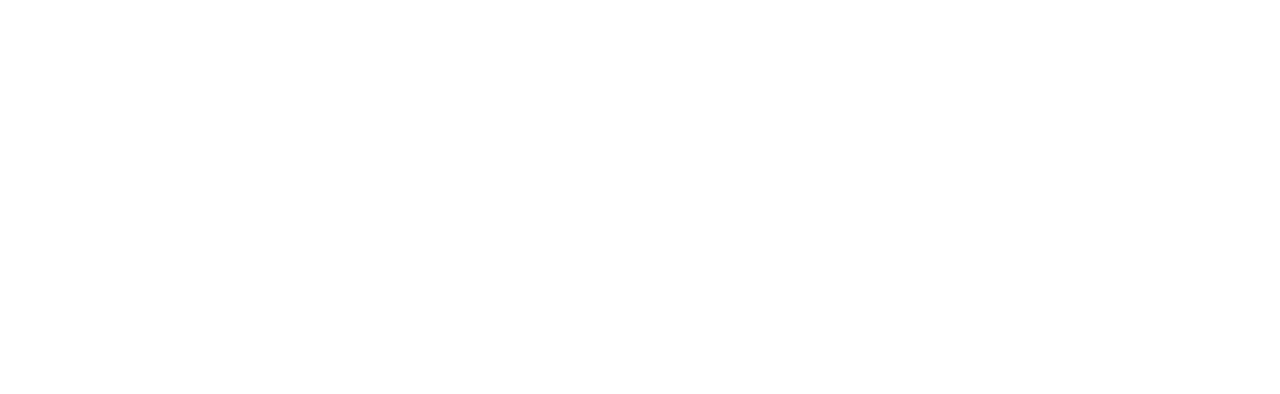
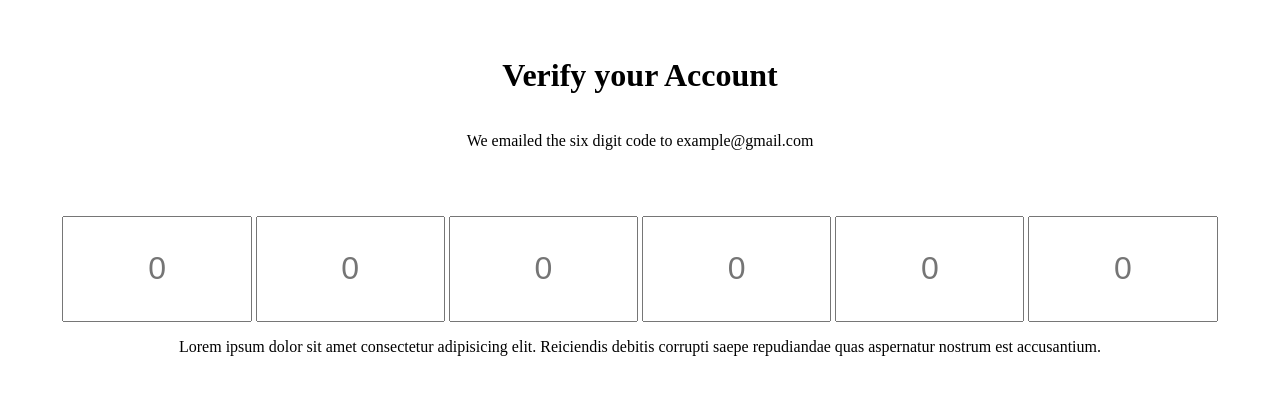
Before and after one commit to acciojob/OTP-somnath-choudhury, a website: page main.html in a window 1280 px wide. Drawn offline with Linux system fonts and the light colour scheme.

Commit message:
created a submission

```diff
--- a/main.html
+++ b/main.html
@@ -8,6 +8,20 @@
 
 <body>
 	<!-- the entire body must be written by student -->
+	<h1 id="verification_heading">Verify your Account</h1>
+
+    <p id="verification_subtext">We emailed the six digit code to example@gmail.com</p>
+
+    <div class="code-container">
+        <input id="code" type="text" maxlength="1" placeholder="0">
+        <input id="code" type="text" maxlength="1" placeholder="0">
+        <input id="code" type="text" maxlength="1" placeholder="0">
+        <input id="code" type="text" maxlength="1" placeholder="0">
+        <input id="code" type="text" maxlength="1" placeholder="0">
+        <input id="code" type="text" maxlength="1" placeholder="0">
+    </div>
+
+    <p>Lorem ipsum dolor sit amet consectetur adipisicing elit. Reiciendis debitis corrupti saepe repudiandae quas aspernatur nostrum est accusantium.</p>
     <script type="text/javascript" src="./script.js">
 </script>
 
--- a/script.js
+++ b/script.js
@@ -1 +1,23 @@
 //your JS code here. If required.
+const inputs = Array.from(document.querySelectorAll('.code-container input'));
+const codeContainer = document.querySelector('.code-container')
+
+codeContainer.addEventListener('keydown', (e) => {
+  const currentInput = e.target;
+  const currentIndex = inputs.indexOf(currentInput);
+
+  if (e.key === 'Backspace' && currentIndex > 0) {
+    e.preventDefault()
+    currentInput.value = '';
+    inputs[currentIndex - 1].focus();
+  }
+})
+
+codeContainer.addEventListener('input', (e) => {
+  const currentInput = e.target;
+  const currentIndex = inputs.indexOf(currentInput);
+
+  if (currentInput.value.length === currentInput.maxLength && currentIndex < inputs.length -1 ) {
+    inputs[currentIndex + 1].focus()
+  }
+})
--- a/styles.css
+++ b/styles.css
@@ -1 +1,18 @@
 /*  your css code here. If applicable */
+body {
+    margin: 0;
+    padding: 36px;
+    box-sizing: border-box;
+    display: flex;
+    flex-direction: column;
+    align-items: center;
+    text-align: center;
+}
+
+.code-container input {
+    margin-top: 50px;
+    height: 100px;
+    width: 15%;
+    text-align: center;
+    font-size: xx-large;
+}
```
